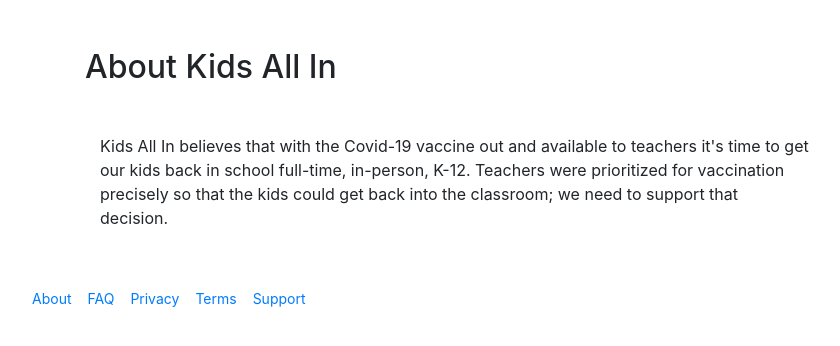
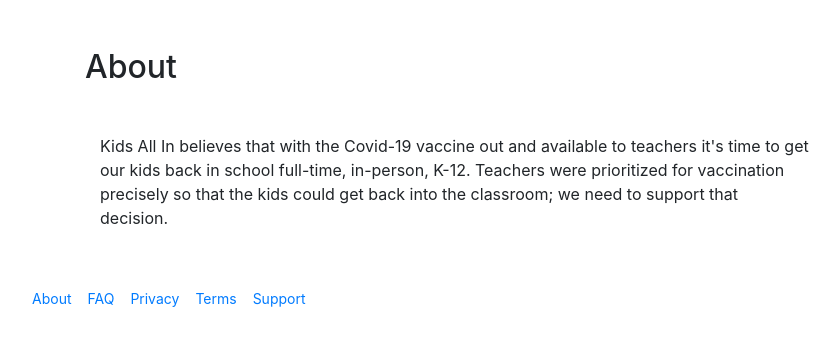
Before and after one commit to dbinetti/kidsallin, a Django app: page /about/ in a window 1280 px wide. Shown: the part 128-474 px from the top of the page, without its empty margins (0-840 px from the left). Run offline with Django 3.2, Linux system fonts and the light colour scheme; some libraries are stand-ins or nearby versions.

Commit message:
fix title blocks

```diff
--- a/project/app/templates/app/pages/about.html
+++ b/project/app/templates/app/pages/about.html
@@ -1,13 +1,13 @@
 {% extends 'app/pages/base.html' %}
 
-{% block title %}About Kids All In{% endblock title %}
+{% block title %}About{% endblock title %}
 
 
 {% block content %}
 
   <section class='my-5'>
     <h2>
-      About Kids All In
+      About
     </h2>
   </section>
   <section class='my-5'>
--- a/project/app/templates/app/pages/faq.html
+++ b/project/app/templates/app/pages/faq.html
@@ -1,6 +1,6 @@
 {% extends 'app/pages/base.html' %}
 
-{% block title %}About Kids All In{% endblock title %}
+{% block title %}Frequently Asked Questions{% endblock title %}
 
 
 {% block content %}
--- a/project/app/templates/app/pages/index.html
+++ b/project/app/templates/app/pages/index.html
@@ -2,7 +2,7 @@
 {% load cloudinary %}
 {% load static %}
 
-{% block title %}Kids All In!{% endblock title%}
+{% block title %}{% endblock title%}
 {% block topnav %}{% endblock topnav%}
 
 
```
